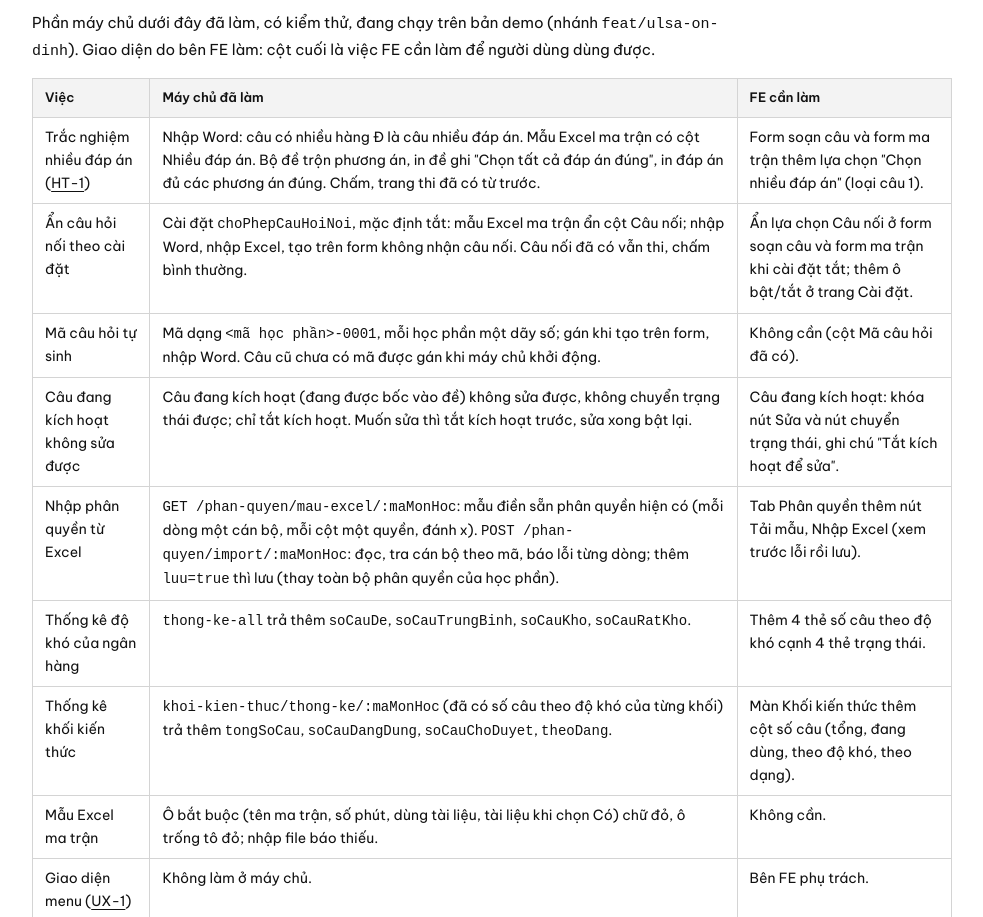
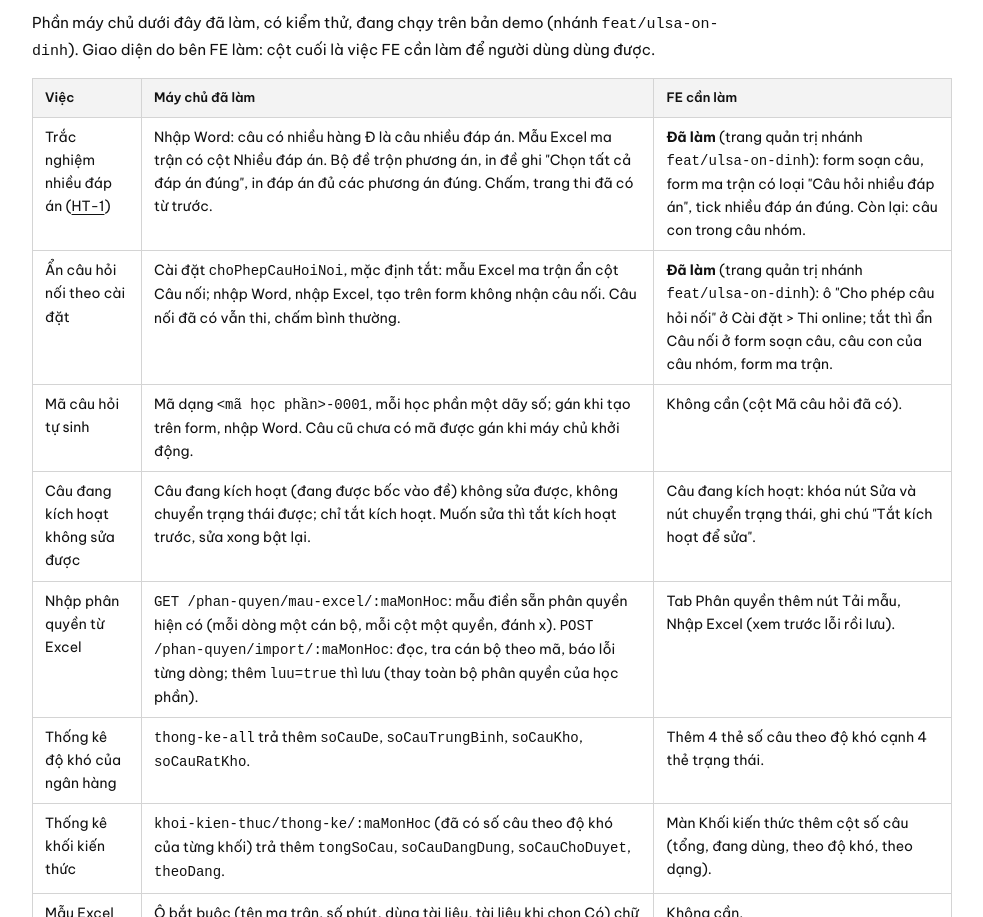
Before and after one commit to DANG-PH/khao-thi-docs, a plain HTML site: page nghiep-vu/dac-ta-tinh-nang.html in a window 1280 px wide. Shown: the part 2637-3554 px from the top of the page, without its empty margins (148-1131 px from the left). Drawn offline with Linux system fonts and the light colour scheme.

Commit message:
KT-DT-01: nhiều đáp án, ẩn câu nối đã làm ở trang quản trị
Co-Authored-By: Claude Opus 5.5 <noreply@anthropic.com>

```diff
--- a/nghiep-vu/dac-ta-tinh-nang.html
+++ b/nghiep-vu/dac-ta-tinh-nang.html
@@ -96,8 +96,8 @@
     <div class="bang"><table>
       <thead><tr><th>Việc</th><th>Máy chủ đã làm</th><th>FE cần làm</th></tr></thead>
       <tbody>
-        <tr><td>Trắc nghiệm nhiều đáp án (<a href="#ht-1">HT-1</a>)</td><td>Nhập Word: câu có nhiều hàng Đ là câu nhiều đáp án. Mẫu Excel ma trận có cột Nhiều đáp án. Bộ đề trộn phương án, in đề ghi "Chọn tất cả đáp án đúng", in đáp án đủ các phương án đúng. Chấm, trang thi đã có từ trước.</td><td>Form soạn câu và form ma trận thêm lựa chọn "Chọn nhiều đáp án" (loại câu 1).</td></tr>
-        <tr><td>Ẩn câu hỏi nối theo cài đặt</td><td>Cài đặt <code>choPhepCauHoiNoi</code>, mặc định tắt: mẫu Excel ma trận ẩn cột Câu nối; nhập Word, nhập Excel, tạo trên form không nhận câu nối. Câu nối đã có vẫn thi, chấm bình thường.</td><td>Ẩn lựa chọn Câu nối ở form soạn câu và form ma trận khi cài đặt tắt; thêm ô bật/tắt ở trang Cài đặt.</td></tr>
+        <tr><td>Trắc nghiệm nhiều đáp án (<a href="#ht-1">HT-1</a>)</td><td>Nhập Word: câu có nhiều hàng Đ là câu nhiều đáp án. Mẫu Excel ma trận có cột Nhiều đáp án. Bộ đề trộn phương án, in đề ghi "Chọn tất cả đáp án đúng", in đáp án đủ các phương án đúng. Chấm, trang thi đã có từ trước.</td><td><b>Đã làm</b> (trang quản trị nhánh <code>feat/ulsa-on-dinh</code>): form soạn câu, form ma trận có loại "Câu hỏi nhiều đáp án", tick nhiều đáp án đúng. Còn lại: câu con trong câu nhóm.</td></tr>
+        <tr><td>Ẩn câu hỏi nối theo cài đặt</td><td>Cài đặt <code>choPhepCauHoiNoi</code>, mặc định tắt: mẫu Excel ma trận ẩn cột Câu nối; nhập Word, nhập Excel, tạo trên form không nhận câu nối. Câu nối đã có vẫn thi, chấm bình thường.</td><td><b>Đã làm</b> (trang quản trị nhánh <code>feat/ulsa-on-dinh</code>): ô "Cho phép câu hỏi nối" ở Cài đặt &gt; Thi online; tắt thì ẩn Câu nối ở form soạn câu, câu con của câu nhóm, form ma trận.</td></tr>
         <tr><td>Mã câu hỏi tự sinh</td><td>Mã dạng <code>&lt;mã học phần&gt;-0001</code>, mỗi học phần một dãy số; gán khi tạo trên form, nhập Word. Câu cũ chưa có mã được gán khi máy chủ khởi động.</td><td>Không cần (cột Mã câu hỏi đã có).</td></tr>
         <tr><td>Câu đang kích hoạt không sửa được</td><td>Câu đang kích hoạt (đang được bốc vào đề) không sửa được, không chuyển trạng thái được; chỉ tắt kích hoạt. Muốn sửa thì tắt kích hoạt trước, sửa xong bật lại.</td><td>Câu đang kích hoạt: khóa nút Sửa và nút chuyển trạng thái, ghi chú "Tắt kích hoạt để sửa".</td></tr>
         <tr><td>Nhập phân quyền từ Excel</td><td><code>GET /phan-quyen/mau-excel/:maMonHoc</code>: mẫu điền sẵn phân quyền hiện có (mỗi dòng một cán bộ, mỗi cột một quyền, đánh x). <code>POST /phan-quyen/import/:maMonHoc</code>: đọc, tra cán bộ theo mã, báo lỗi từng dòng; thêm <code>luu=true</code> thì lưu (thay toàn bộ phân quyền của học phần).</td><td>Tab Phân quyền thêm nút Tải mẫu, Nhập Excel (xem trước lỗi rồi lưu).</td></tr>
```
